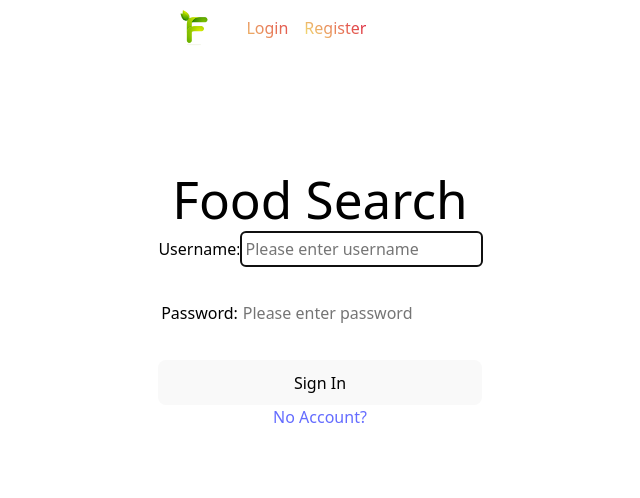
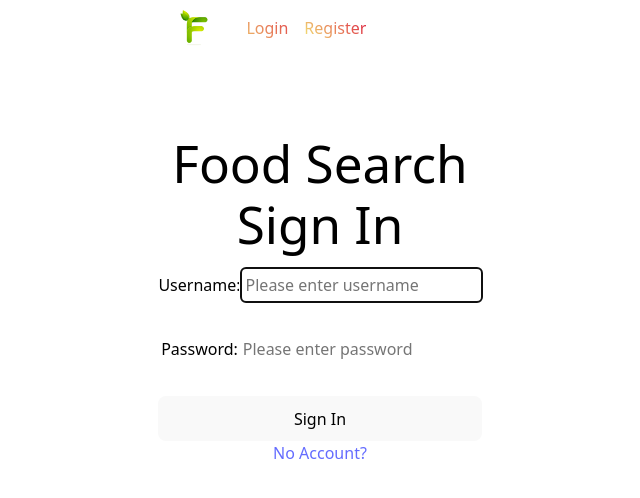
Before and after one commit to Alexhong1269/FoodSearch, a React (Vite) app: page /login in a window 1280 px wide. Shown: the top 498 px of the page, without its empty margins (320-960 px from the left). Built offline with nearby package versions, Linux system fonts and the light colour scheme.

Commit message:
handleSubmit on login page maybe that fix issue

```diff
--- a/src/components/Login.jsx
+++ b/src/components/Login.jsx
@@ -103,7 +103,7 @@ function Login({isHidden}) {
             <StyledLogin isHidden={isHidden}>
                 <div className="login-success">
                     <h1>
-                        Welcom <span className="username_display">{user}</span>
+                        Welcome <span className="username_display">{user}</span>
                     </h1>
                     <Link to="/home" className="login-success-member member">
                         Start Search
@@ -114,7 +114,15 @@ function Login({isHidden}) {
             <StyledLogin>
             <div className = "logo_container">
                 <h1>Food Search</h1>
-                <form>
+                <h1>Sign In</h1>
+                    <p
+                        ref={errRef}
+                        className={errMsg ? "errmsg" : "offscreen"}
+                        aria-live="assertive"
+                    >
+                        {errMsg}
+                    </p>
+                <form action="" onSubmit={handleSubmit}>
                     <div>
                         <label htmlFor = "username" id = "UserText">Username:
                             <input
```
